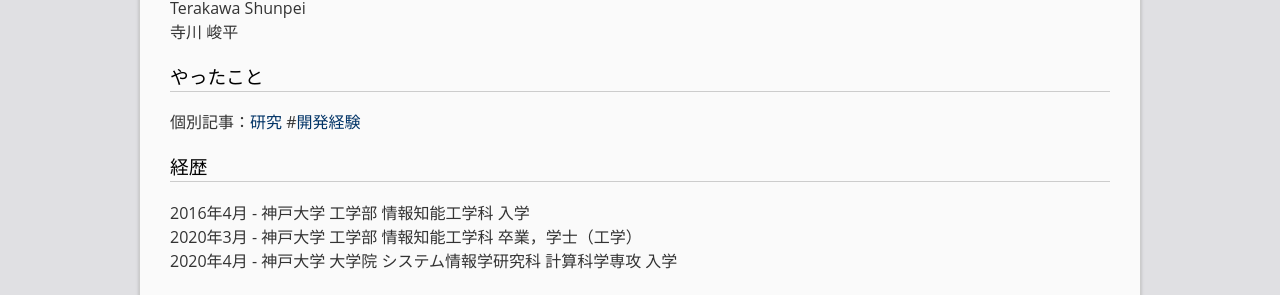
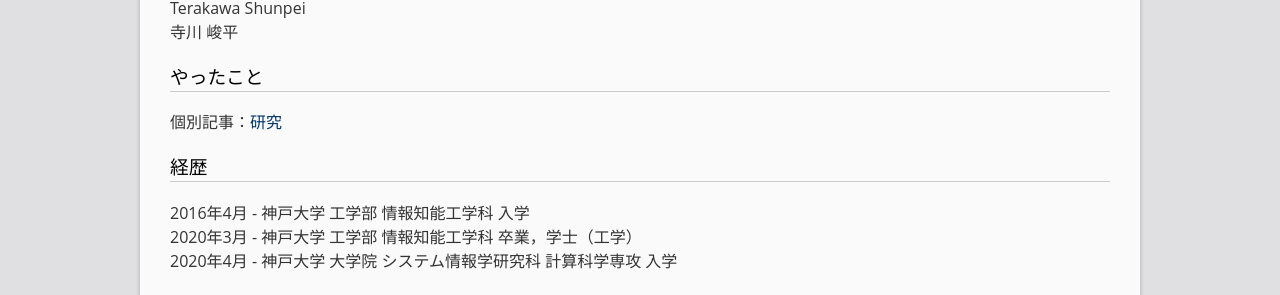
Before and after one commit to tecube/tecube.github.io, a Jekyll site: the page built from about.markdown, in a window 1280 px wide. Shown: the part 304-599 px from the top of the page. Built offline with Jekyll 4.4.1, drawn with Linux system fonts in a browser that asks for light colours.

Commit message:
Update about.markdown

```diff
--- a/about.markdown
+++ b/about.markdown
@@ -10,7 +10,7 @@
 
 
 ### やったこと
-個別記事：[研究](/research/)  #[開発経験](/experience/)
+個別記事：[研究](/research/)
 
 
 ### 経歴
```
